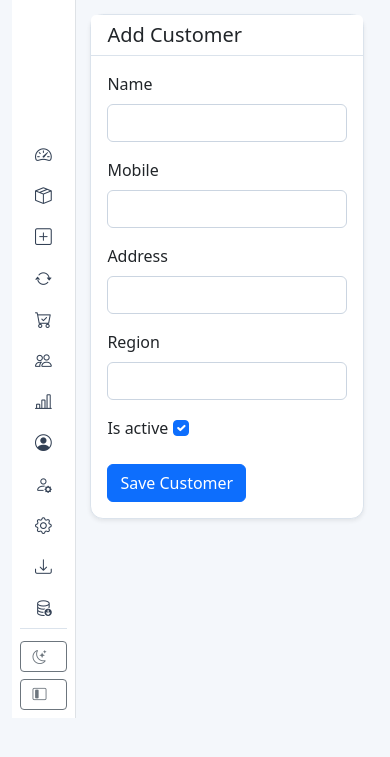
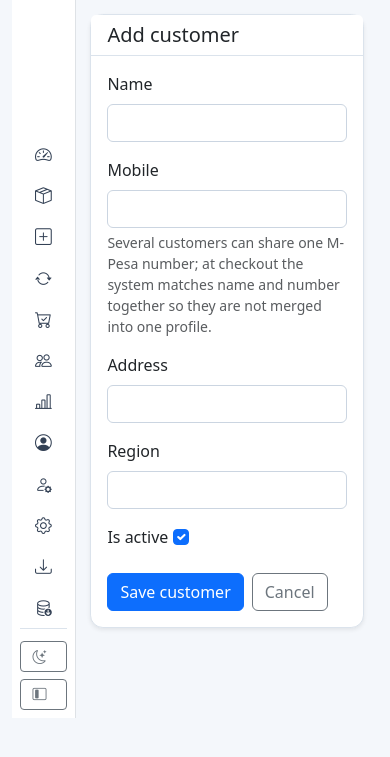
Before and after one commit to macikecreations/MacikeERP, a Django app: page /sales/customers/new/ in a window 390 px wide. Shown: the part 56-813 px from the top of the page. Run offline with Django 5.2, Linux system fonts and the light colour scheme; a user stored in the database is signed in; data comes from the database, SQL or seed files in the repository.

Commit message:
Implement customer edit functionality, enhance customer form with help text for mobile field, and improve UI for customer detail and list templates. Update navigation for better user experience.

```diff
--- a/sme_erp/sales/forms.py
+++ b/sme_erp/sales/forms.py
@@ -154,3 +154,8 @@ class CustomerForm(forms.ModelForm):
         super().__init__(*args, **kwargs)
         for name, field in self.fields.items():
             field.widget.attrs["class"] = "form-check-input" if name == "is_active" else "form-control"
+        self.fields["mobile"].required = False
+        self.fields["mobile"].help_text = (
+            "Several customers can share one M-Pesa number; at checkout the system matches name and number together "
+            "so they are not merged into one profile."
+        )
--- a/sme_erp/sales/urls.py
+++ b/sme_erp/sales/urls.py
@@ -4,6 +4,7 @@ from .views import (
     add_payment_entry,
     customer_create,
     customer_detail,
+    customer_edit,
     customer_list,
     mpesa_callback,
     mpesa_status,
@@ -18,6 +19,7 @@ urlpatterns = [
     path("customers/", customer_list, name="sales-customers"),
     path("customers/new/", customer_create, name="sales-customer-create"),
     path("customers/<int:customer_id>/", customer_detail, name="sales-customer-detail"),
+    path("customers/<int:customer_id>/edit/", customer_edit, name="sales-customer-edit"),
     path("receipt/<int:invoice_id>/", receipt_view, name="sales-receipt"),
     path("receipt/<int:invoice_id>/payments/new/", add_payment_entry, name="sales-add-payment-entry"),
     path("receipt/<int:invoice_id>/pdf/", receipt_pdf, name="sales-receipt-pdf"),
--- a/sme_erp/sales/views.py
+++ b/sme_erp/sales/views.py
@@ -95,38 +95,60 @@ def _sync_customer_mobile_from_mpesa(*, invoice: SalesInvoice, phone: str) -> No
 
 
 def _resolve_customer(*, name: str, phone: str, address: str, region: str) -> Customer:
-    """Resolve customer with lower collision risk than name-only matching."""
+    """
+    Match checkout to an existing Customer without merging different people who share one M-Pesa line.
+
+    Order: (mobile + name) → unique mobile → (name + address + region) → name only → create.
+    Mobile alone is used only when exactly one customer has that number.
+    """
+    name = (name or "").strip()
+    phone = (phone or "").strip()
+    address = (address or "").strip()
+    region = (region or "").strip()
+
+    def _apply_field_updates(customer: Customer) -> Customer:
+        updates = {}
+        if phone and customer.mobile != phone:
+            updates["mobile"] = phone
+        if address and customer.address != address:
+            updates["address"] = address
+        if region and customer.region != region:
+            updates["region"] = region
+        if updates:
+            Customer.objects.filter(pk=customer.pk).update(**updates)
+            for key, value in updates.items():
+                setattr(customer, key, value)
+        return customer
+
     customer = None
-    if phone:
-        customer = Customer.objects.filter(mobile=phone).order_by("id").first()
-    if customer is None and (address or region):
+
+    if phone and name:
+        customer = Customer.objects.filter(mobile=phone, name__iexact=name).order_by("id").first()
+
+    if customer is None and phone:
+        mob_qs = Customer.objects.filter(mobile=phone).order_by("id")
+        if mob_qs.count() == 1:
+            customer = mob_qs.first()
+
+    if customer is None and name and (address or region):
         customer = Customer.objects.filter(
             name__iexact=name,
             address__iexact=address,
             region__iexact=region,
         ).order_by("id").first()
-    if customer is None:
+
+    if customer is None and name:
         customer = Customer.objects.filter(name__iexact=name).order_by("id").first()
+
     if customer is None:
         return Customer.objects.create(
-            name=name,
+            name=name or "Walk-in",
             mobile=phone or "",
             address=address,
             region=region,
         )
 
-    updates = {}
-    if phone and customer.mobile != phone:
-        updates["mobile"] = phone
-    if address and customer.address != address:
-        updates["address"] = address
-    if region and customer.region != region:
-        updates["region"] = region
-    if updates:
-        Customer.objects.filter(pk=customer.pk).update(**updates)
-        for key, value in updates.items():
-            setattr(customer, key, value)
-    return customer
+    return _apply_field_updates(customer)
 
 
 def _pos_page_context(form: QuickSaleForm, app_settings: AppSettings) -> dict:
@@ -555,7 +577,23 @@ def customer_create(request):
         form.save()
         messages.success(request, "Customer saved.")
         return redirect("sales-customers")
-    return render(request, "sales/customer_form.html", {"form": form})
+    return render(request, "sales/customer_form.html", {"form": form, "editing": False})
+
+
+@login_required
+@role_required("ADMIN", "MANAGER", "CASHIER")
+def customer_edit(request, customer_id: int):
+    customer = get_object_or_404(Customer, pk=customer_id)
+    form = CustomerForm(request.POST or None, instance=customer)
+    if request.method == "POST" and form.is_valid():
+        form.save()
+        messages.success(request, "Customer updated.")
+        return redirect("sales-customer-detail", customer_id=customer.id)
+    return render(
+        request,
+        "sales/customer_form.html",
+        {"form": form, "customer": customer, "editing": True},
+    )
 
 
 def _pdf_logo_bytes(logo_url: str) -> bytes | None:
--- a/sme_erp/templates/sales/customer_detail.html
+++ b/sme_erp/templates/sales/customer_detail.html
@@ -15,12 +15,13 @@
             {% if customer.region %}<span>{{ customer.region }}</span>{% endif %}
         </p>
     </div>
-    <div>
+    <div class="d-flex align-items-center gap-2 flex-wrap">
         {% if customer.is_active %}
             <span class="badge badge-soft-success">Active</span>
         {% else %}
             <span class="badge badge-soft-danger">Inactive</span>
         {% endif %}
+        <a class="btn btn-sm btn-primary" href="{% url 'sales-customer-edit' customer.pk %}">Edit details</a>
     </div>
 </div>
 
--- a/sme_erp/templates/sales/customer_form.html
+++ b/sme_erp/templates/sales/customer_form.html
@@ -1,19 +1,26 @@
 {% extends "base.html" %}
 {% block content %}
 <div class="card shadow-sm">
-    <div class="card-header"><h5 class="mb-0">Add Customer</h5></div>
+    <div class="card-header d-flex justify-content-between align-items-center flex-wrap gap-2">
+        <h5 class="mb-0">{% if editing %}Edit customer{% else %}Add customer{% endif %}</h5>
+        {% if editing %}
+        <a class="btn btn-sm btn-outline-secondary" href="{% url 'sales-customer-detail' customer.pk %}">Back to profile</a>
+        {% endif %}
+    </div>
     <div class="card-body">
         <form method="post" class="row g-3">
             {% csrf_token %}
             {% for field in form %}
                 <div class="col-md-6">
-                    <label class="form-label">{{ field.label }}</label>
+                    <label class="form-label" for="{{ field.id_for_label }}">{{ field.label }}</label>
                     {{ field }}
+                    {% if field.help_text %}<div class="form-text">{{ field.help_text }}</div>{% endif %}
                     {% if field.errors %}<div class="text-danger small">{{ field.errors|striptags }}</div>{% endif %}
                 </div>
             {% endfor %}
-            <div class="col-12">
-                <button class="btn btn-primary" type="submit">Save Customer</button>
+            <div class="col-12 d-flex flex-wrap gap-2">
+                <button class="btn btn-primary" type="submit">{% if editing %}Save changes{% else %}Save customer{% endif %}</button>
+                <a class="btn btn-outline-secondary" href="{% if editing %}{% url 'sales-customer-detail' customer.pk %}{% else %}{% url 'sales-customers' %}{% endif %}">Cancel</a>
             </div>
         </form>
     </div>
--- a/sme_erp/templates/sales/customer_list.html
+++ b/sme_erp/templates/sales/customer_list.html
@@ -11,7 +11,7 @@
     <div class="table-responsive">
         <table class="table table-striped mb-0">
             <thead class="table-dark">
-                <tr><th>Name</th><th>Mobile</th><th>Address</th><th>Region</th><th class="text-end">Sales</th><th>Status</th></tr>
+                <tr><th>Name</th><th>Mobile</th><th>Address</th><th>Region</th><th class="text-end">Sales</th><th>Status</th><th class="d-print-none"></th></tr>
             </thead>
             <tbody>
             {% for c in customers %}
@@ -22,9 +22,10 @@
                     <td>{{ c.region|default:"-" }}</td>
                     <td class="text-end">{{ c.invoice_count }}</td>
                     <td>{% if c.is_active %}<span class="badge badge-soft-success">Active</span>{% else %}<span class="badge badge-soft-danger">Inactive</span>{% endif %}</td>
+                    <td class="d-print-none"><a class="btn btn-sm btn-outline-primary" href="{% url 'sales-customer-edit' c.pk %}" title="Edit">Edit</a></td>
                 </tr>
             {% empty %}
-                <tr><td colspan="6" class="text-center">No customers yet.</td></tr>
+                <tr><td colspan="7" class="text-center">No customers yet.</td></tr>
             {% endfor %}
             </tbody>
         </table>
```
